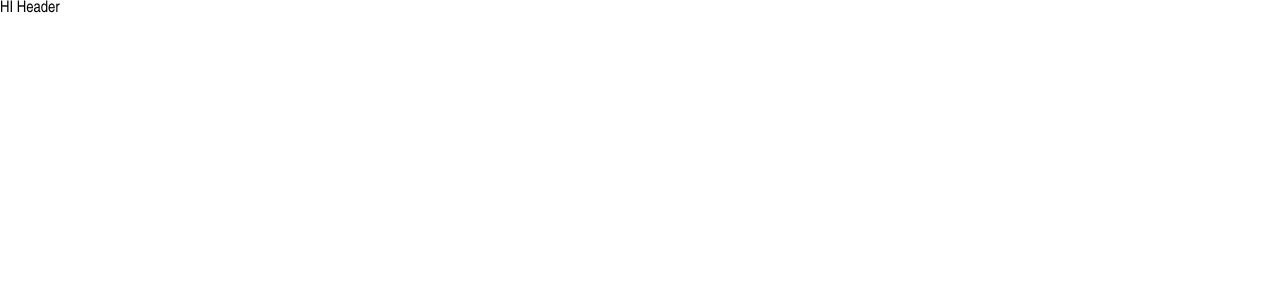
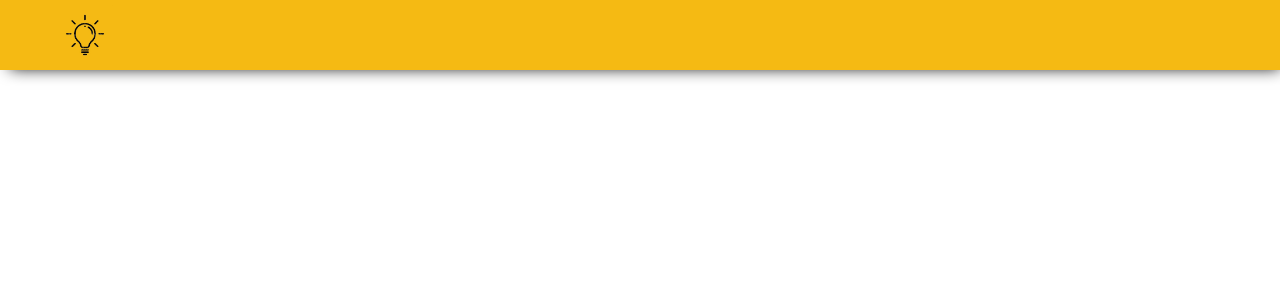
Before and after one commit to anuragyadav20062002/Google-Keep-Clone-React, a React (Create React App) app: page / in a window 1280 px wide. Shown: the top 300 px of the page. Built offline with nearby package versions, Linux system fonts and the light colour scheme.

Commit message:
added image in header as component

```diff
--- a/src/Header.jsx
+++ b/src/Header.jsx
@@ -1,9 +1,12 @@
 import React from "react"
+import logo from "./Images/logo.png"
 
 const Header = () => {
   return (
     <>
-      <div> HI Header</div>
+      <div className="header">
+        <img src={logo} alt="logo" width="70" height="70" />
+      </div>
     </>
   )
 }
```
Also changed, not shown: src/Images/logo.png (added).
